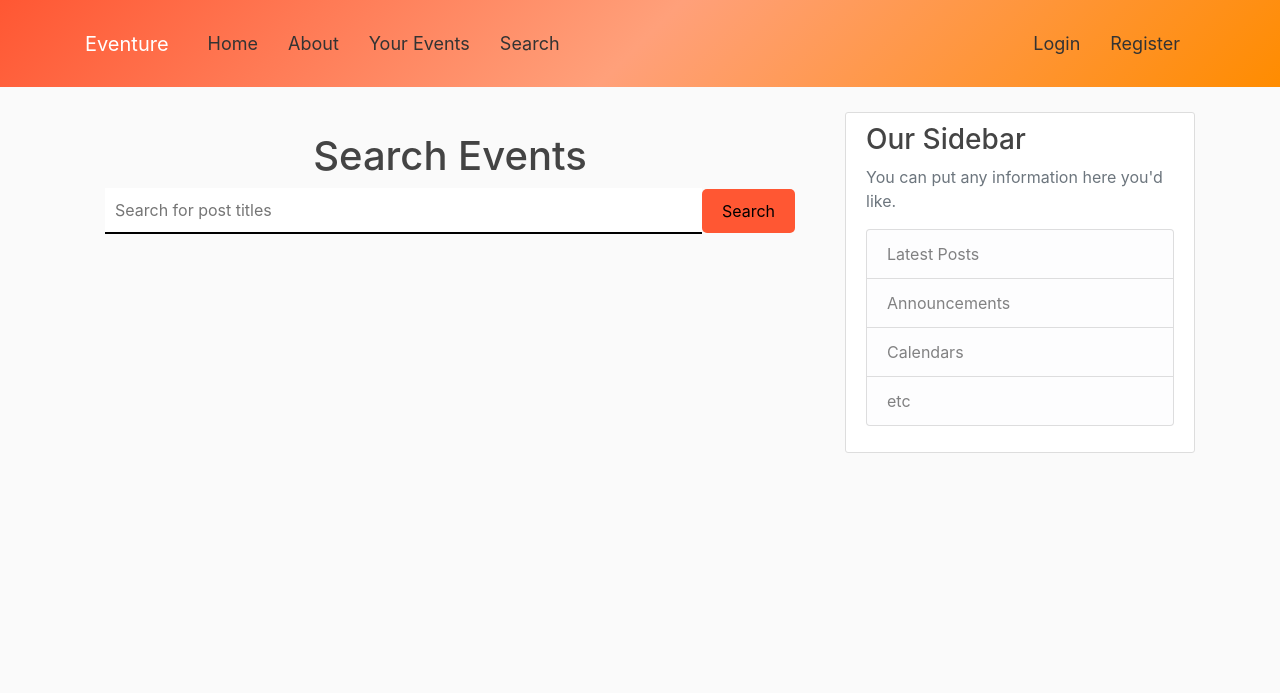
After one commit to Advika1030/flask-blog, a Flask app: page /search in a window 1280 px wide. The commit adds this page. Shown: the top 693 px of the page. Run offline with Flask 3, Linux system fonts and the light colour scheme.

Commit message:
creating search bar

```diff
--- a/flaskBlog/routes.py
+++ b/flaskBlog/routes.py
@@ -193,3 +193,30 @@ def rsvp_post(post_id):
 def your_events():
     rsvps = RSVP.query.filter_by(user_id=current_user.id).all()
     return render_template('your_events.html', title='Your Events', rsvps=rsvps)
+
+
+
+@app.route('/search', methods=['GET', 'POST'])
+def search():
+    if request.method == 'POST':
+        query = request.form.get('query')
+        events = Post.query.filter(Post.title.contains(query)).all()
+    else:
+        events = []  # Display no results initially
+
+    return render_template('search_results.html', events=events)
+
+
+
+@app.route("/post/<int:post_id>/rsvp_details")
+@login_required
+def rsvp_details(post_id):
+    post = Post.query.get_or_404(post_id)
+
+    # Check if the current user is the owner of the post
+    if post.author != current_user:
+        abort(403)  # HTTP 403 Forbidden
+
+    rsvps = RSVP.query.filter_by(post_id=post_id).all()
+
+    return render_template('rsvp_details.html', title="RSVP Details", post=post, rsvps=rsvps)
--- a/flaskBlog/static/main.css
+++ b/flaskBlog/static/main.css
@@ -100,3 +100,37 @@ body {
   bottom: 0;
   width: 100%;
 }
+
+/* Custom styles for the search button */
+.search-bar button {
+  background-color:#FF5733; /* Change 'YourColor' to the color you want */
+  color: black; /* Text color */
+  border: none; /* Remove button border */
+  padding: 10px 20px; /* Adjust padding as needed */
+  border-radius: 5px; /* Add rounded corners */
+  cursor: pointer;
+}
+
+.search-bar button:hover {
+  background-color: #FFA07A; /* Change 'YourHoverColor' to the hover color you want */
+}
+
+
+/* Custom styles for the search bar and button */
+.search-container {
+  text-align: center;
+  padding: 20px; /* Add padding to center the search bar */
+}
+
+.search-bar {
+  display: flex;
+  justify-content: center;
+  align-items: center;
+}
+
+.search-bar input[type="text"] {
+  width: 100%; /* Make the input take the full width of its container */
+  padding: 10px; /* Adjust padding as needed */
+  border: none;
+  border-bottom: 2px solid black; /* Add a border line at the bottom */
+}
--- a/flaskBlog/templates/layout.html
+++ b/flaskBlog/templates/layout.html
@@ -30,6 +30,8 @@
             <a class="nav-item nav-link" href="{{ url_for('home') }}">Home</a>
             <a class="nav-item nav-link" href="{{ url_for('about') }}">About</a>
             <a class="nav-item nav-link" href="{{ url_for('your_events') }}">Your Events</a>
+            <a class="nav-item nav-link" href="{{ url_for('search') }}">Search</a>
+
           </div>
           <!-- Navbar Right Side -->
           <div class="navbar-nav">
--- a/flaskBlog/templates/post.html
+++ b/flaskBlog/templates/post.html
@@ -25,6 +25,10 @@
                   <small class="text-muted">RSVP count:{{rsvp_count}} </small>
                 </p>
             {% endif %}
+            {% if current_user == post.author %}
+               <a href="{{ url_for('rsvp_details', post_id=post.id) }}">View RSVP Details</a>
+            {% endif %}
+
         </div>
         <h2 class = "article-title">{{ post.title }}</h2>
         <p class="article-content">{{ post.content }}</p>
--- /dev/null
+++ b/flaskBlog/templates/search_results.html
@@ -0,0 +1,28 @@
+{% extends "layout.html" %}
+
+{% block content %}
+    <div class="search-container">
+        <h1>Search Events</h1>
+        <form action="{{ url_for('search') }}" method="POST">
+            <div class="search-bar">
+                <input type="text" name="query" placeholder="Search for post titles">
+                <button type="submit"><i class="fa fa-search"></i> Search</button>
+            </div>
+        </form>
+    </div>
+    <ul>
+        {% for post in events %}
+            <article class="media content-section">
+                <img class="rounded-circle article-img" src="{{url_for('static', filename='profile_pics/' + post.author.image_file)}}" alt="">
+                <div class="media-body">
+                    <div class="article-metadata">
+                        <a class="mr-2" href="#">{{ post.author.username }}</a>
+                        <small class="text-muted">{{ post.date_posted.strftime('%Y-%m-d') }}</small>
+                    </div>
+                    <h2><a class="article-title" href="{{ url_for('post', post_id=post.id) }}">{{ post.title }}</a></h2>
+                    <p class="article-content">{{ post.content }}</p>
+                </div>
+            </article>
+        {% endfor %}
+    </ul>
+{% endblock %}
```
Also changed, not shown: flaskBlog/templates/home.html (+6 -4 lines), flaskBlog/templates/rsvp_details.html (added, +14 -0 lines), instance/site.db.
